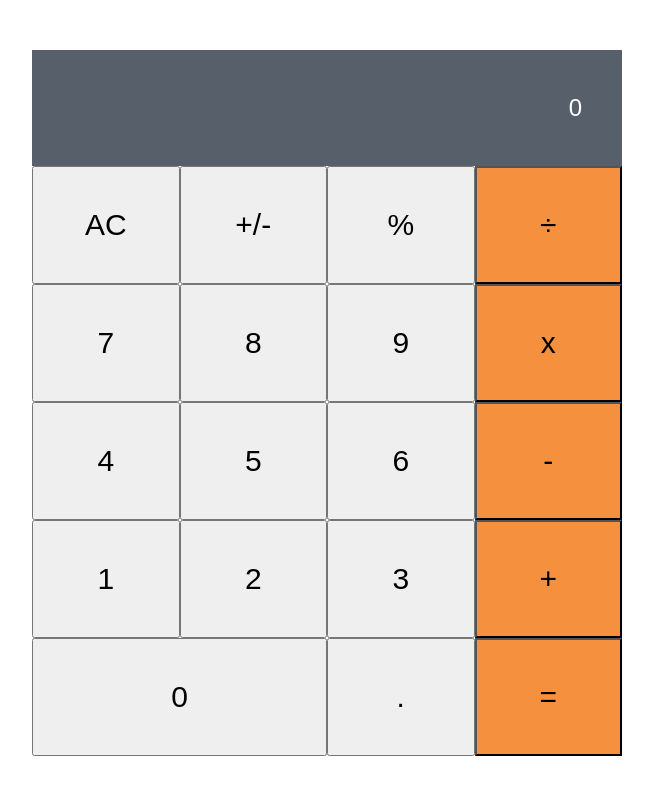
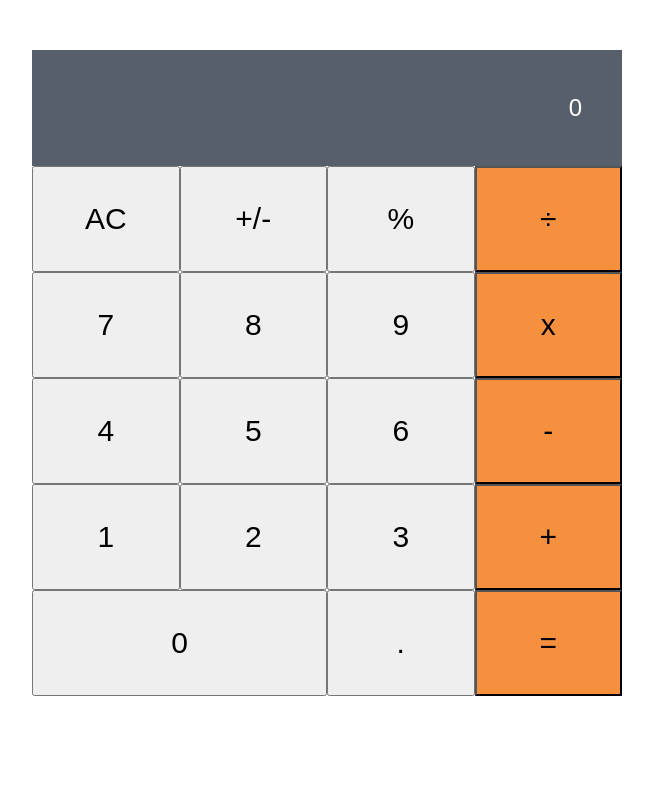
Before and after one commit to ismailakinkunmi/math-magician, a React (Create React App) app: page / in a window 1280 px wide. Shown: the top 794 px of the page, without its empty margins (313-966 px from the left). Built offline with nearby package versions, Linux system fonts and the light colour scheme.

Commit message:
Add aria-hidden to Calculator.js

```diff
--- a/src/components/Calculator.css
+++ b/src/components/Calculator.css
@@ -45,7 +45,7 @@
 
 .btn {
   font-size: 30px;
-  padding: 40px;
+  padding: 34px;
 }
 
 .row .btn:last-child {
--- a/src/components/Calculator.js
+++ b/src/components/Calculator.js
@@ -22,12 +22,7 @@ const Calculator = () => {
             ? `${total || ""} ${operation || ""} ${next || ""}`
             : 0}
         </div>
-        <div
-          className="input"
-          role="button"
-          tabIndex={0}
-          onClick={calculatorHandler}
-        >
+        <div className="input" aria-hidden onClick={calculatorHandler}>
           <div className="row">
             <button type="button" className="btn">
               AC
```
